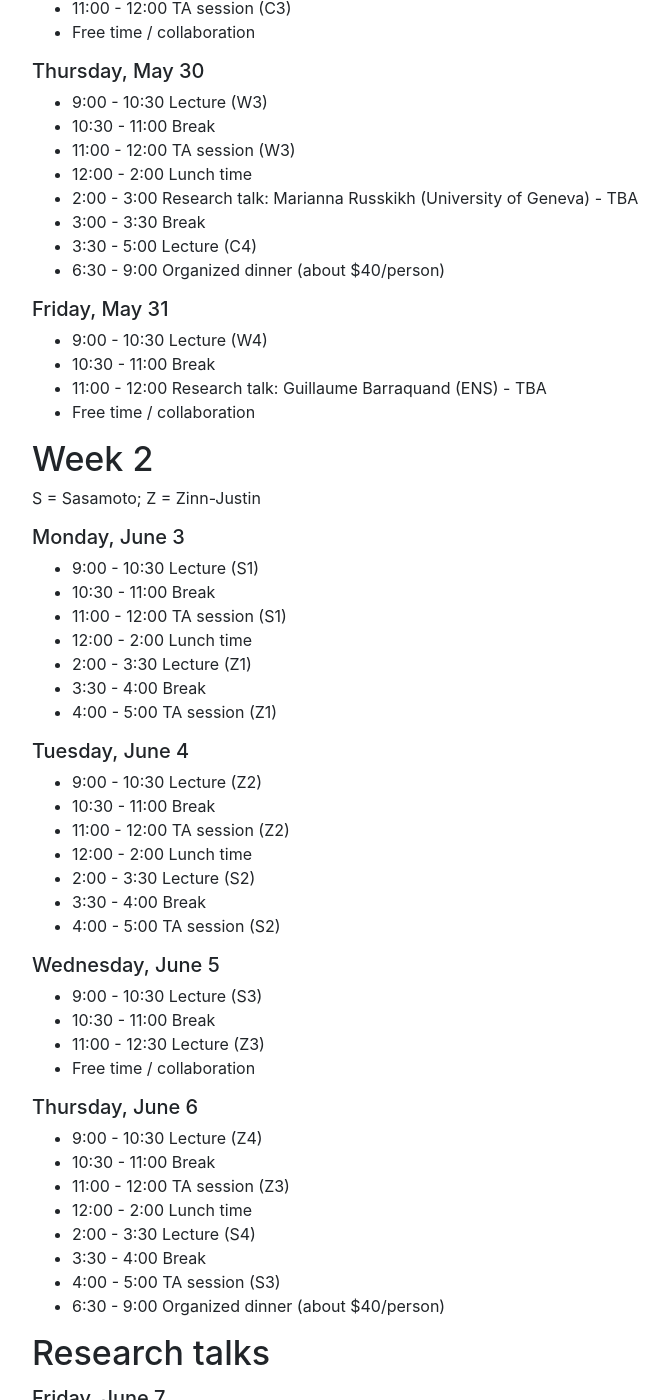
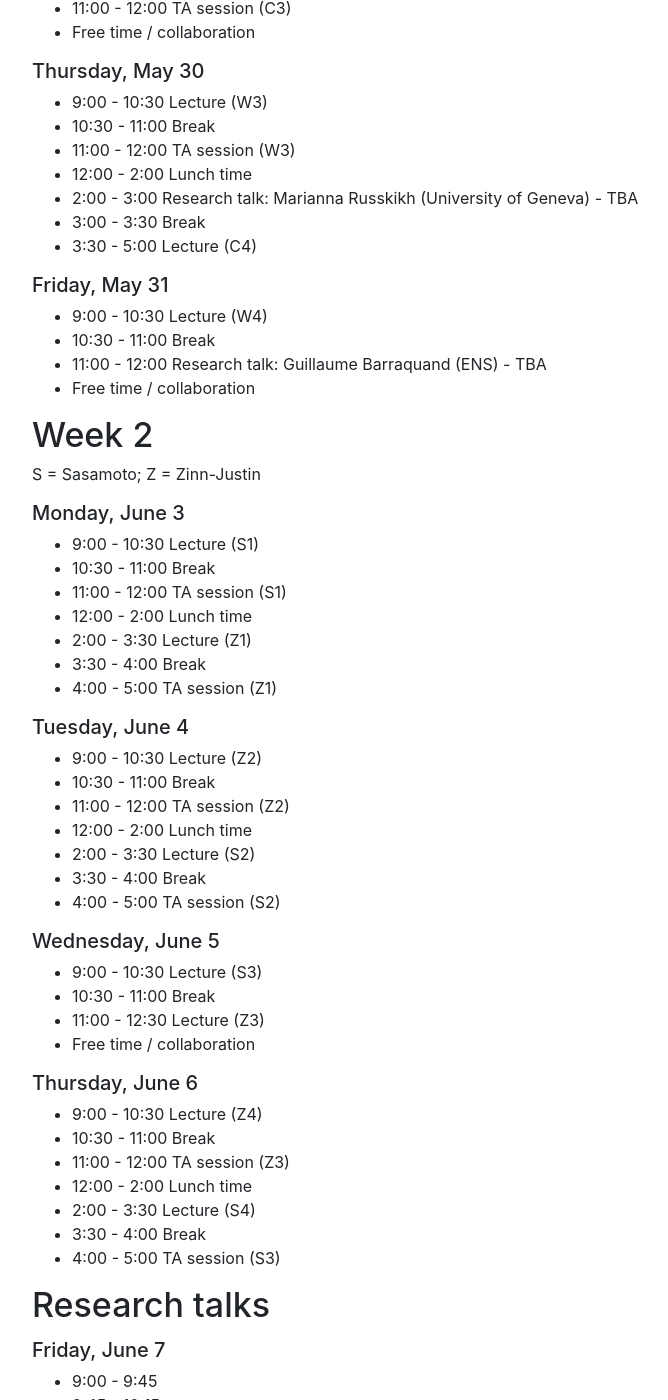
Before and after one commit to int-prob/int-prob-code, a Jekyll site: the page built from vipss2019/schedule.md, in a window 1280 px wide and 1400 px high, scrolled down 1333 px. Shown: the whole window, without its empty margins (53-721 px from the left). Built offline with Jekyll 4.4.1, drawn with Linux system fonts in a browser that asks for light colours; nearby versions of some CDN libraries.

Commit message:
Update schedule.md

```diff
--- a/vipss2019/schedule.md
+++ b/vipss2019/schedule.md
@@ -70,7 +70,7 @@ C = Chelkak; W = Warnaar
 - 2:00 - 3:00 Research talk: Marianna Russkikh (University of Geneva) - TBA
 - 3:00 - 3:30 Break
 - 3:30 - 5:00 Lecture (C4)
-- 6:30 - 9:00 Organized dinner (about $40/person)
+<!-- - 6:30 - 9:00 Organized dinner (about $40/person) -->
 
 ##### Friday, May 31
 
@@ -120,7 +120,7 @@ S = Sasamoto; Z = Zinn-Justin
 - 2:00 - 3:30 Lecture (S4)
 - 3:30 - 4:00 Break
 - 4:00 - 5:00 TA session (S3)
-- 6:30 - 9:00 Organized dinner (about $40/person)
+<!-- - 6:30 - 9:00 Organized dinner (about $40/person) -->
 
 <h1 class="mb-3">Research talks</h1>
 
```
